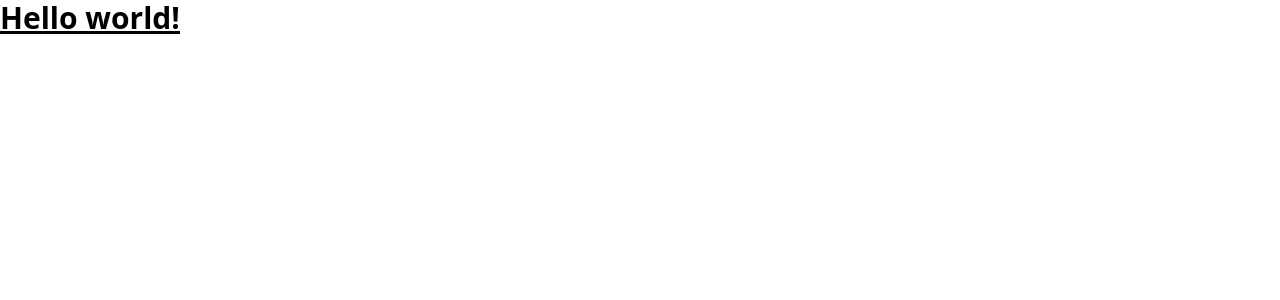
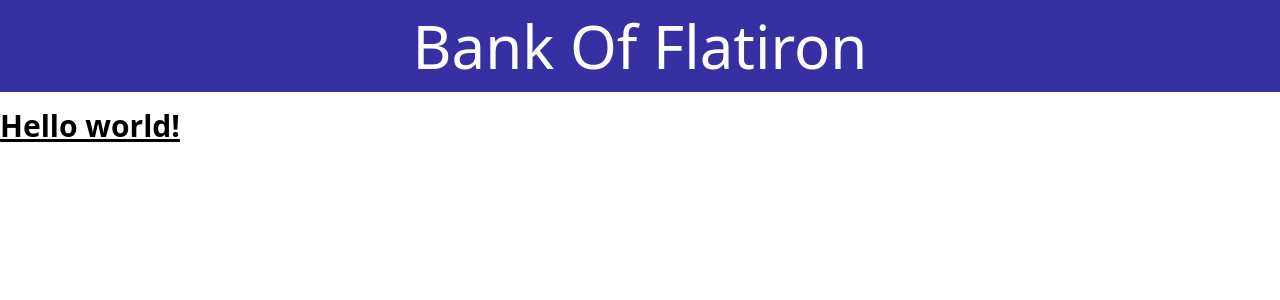
Before and after one commit to ndungu-mbau/phase-2-week-1-code-challenge, a React (Vite) app: page / in a window 1280 px wide. Shown: the top 300 px of the page. Built offline with nearby package versions, Linux system fonts and the light colour scheme.

Commit message:
feat: add header component

```diff
--- a/src/App.jsx
+++ b/src/App.jsx
@@ -1,5 +1,12 @@
+import { Header } from "./components";
+
 function App() {
-  return <h1 className="text-3xl font-bold underline">Hello world!</h1>;
+  return (
+    <>
+      <Header title="Bank Of Flatiron" />
+      <h1 className="text-3xl font-bold underline">Hello world!</h1>
+    </>
+  );
 }
 
 export default App;
--- /dev/null
+++ b/src/components/header.jsx
@@ -0,0 +1,13 @@
+import PropTypes from "prop-types";
+
+export const Header = ({ title }) => {
+  return (
+    <header className="flex flex-grow w-screen justify-center bg-indigo-800 text-white py-4 mb-4">
+      <h1 className="text-6xl">{title}</h1>
+    </header>
+  );
+};
+
+Header.propTypes = {
+  title: PropTypes.string,
+};
--- /dev/null
+++ b/src/components/index.js
@@ -0,0 +1 @@
+export { Header } from "./header";
```
